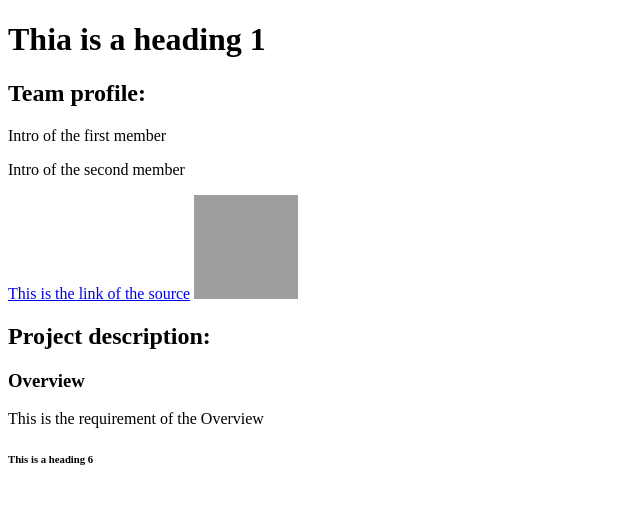
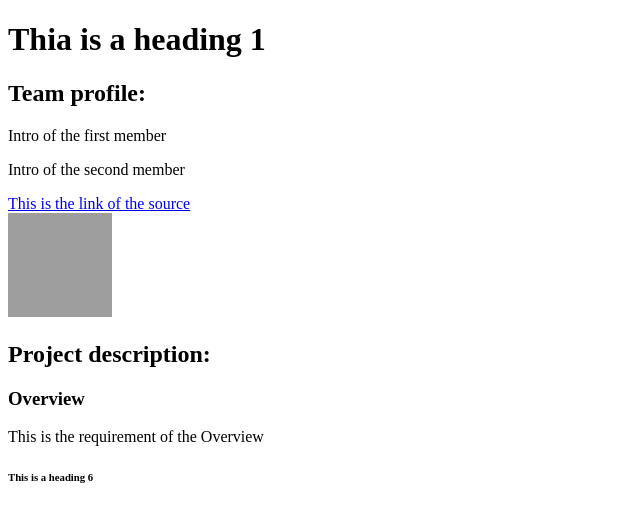
Before and after one commit to Ha-Thuy-Chi/ITWorld, a plain HTML site: page index.html in a window 1280 px wide. Shown: the whole page, without its empty margins (0-640 px from the left). Drawn offline with Linux system fonts and the light colour scheme; grey boxes are pictures that could not be loaded.

Commit message:
Adding line break between link and image to index.html file

```diff
--- a/index.html
+++ b/index.html
@@ -9,7 +9,7 @@
     <h2>Team profile:</h2>
     <p>Intro of the first member</p>
     <p>Intro of the second member</p>
-    <a href="https://www.w3schools.com/html/html_basic.asp">This is the link of the source</a>
+    <a href="https://www.w3schools.com/html/html_basic.asp">This is the link of the source<br></a>
     <img src="https://cdn2.iconfinder.com/data/icons/talent-management-11/64/collaborative-learning-teamwork-group-corporate-512.png" alt="" width="104" height="104">
     <h2>Project description:</h2>
     <h3>Overview</h3>
```
